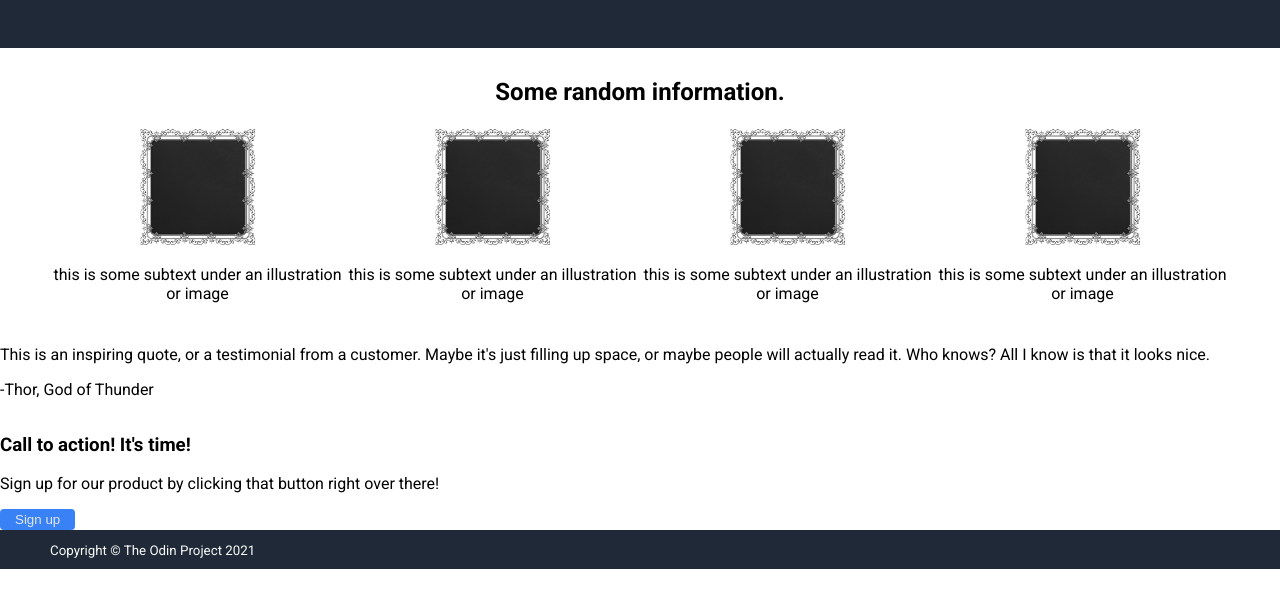
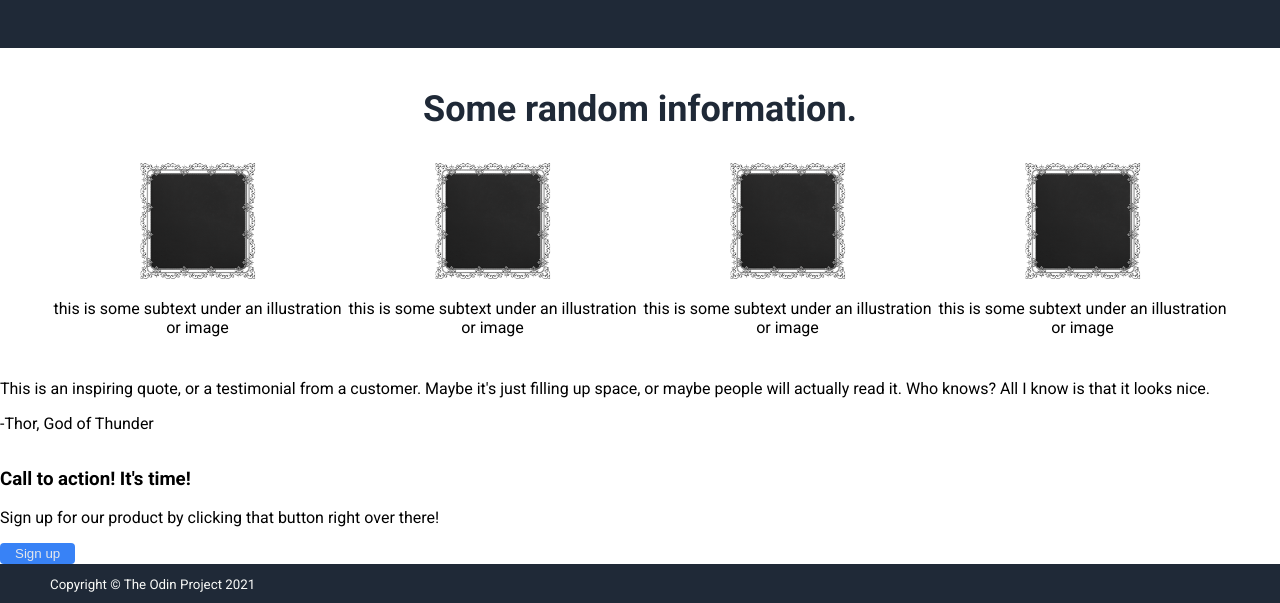
Before and after one commit to henryhankry/Odin-landing-page, a plain HTML site: page index.html in a window 1280 px wide. Shown: the part 340-943 px from the top of the page. Before the commit the page ends 909 px from the top, so only its background shows below. Drawn offline with Linux system fonts and the light colour scheme.

Commit message:
Adjust h2 color and size

```diff
--- a/styles.css
+++ b/styles.css
@@ -77,6 +77,12 @@ button{
   padding: 10px 50px;
 }
 
+h2{
+  font-size: 36px;
+  font-weight: bolder;
+  color: #1F2937;
+}
+
 .info-imgs{
   display: flex;
   flex-direction: row;
```
